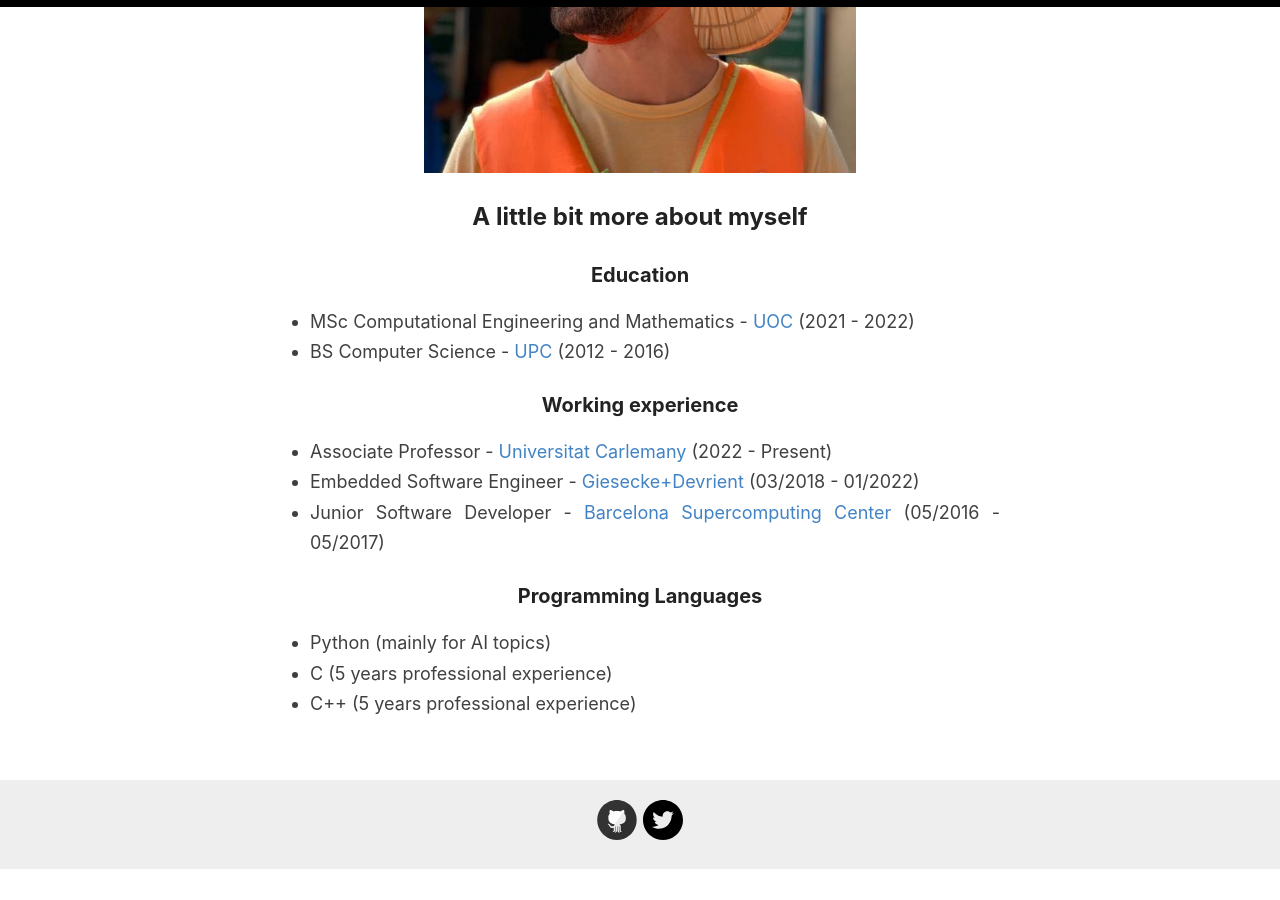
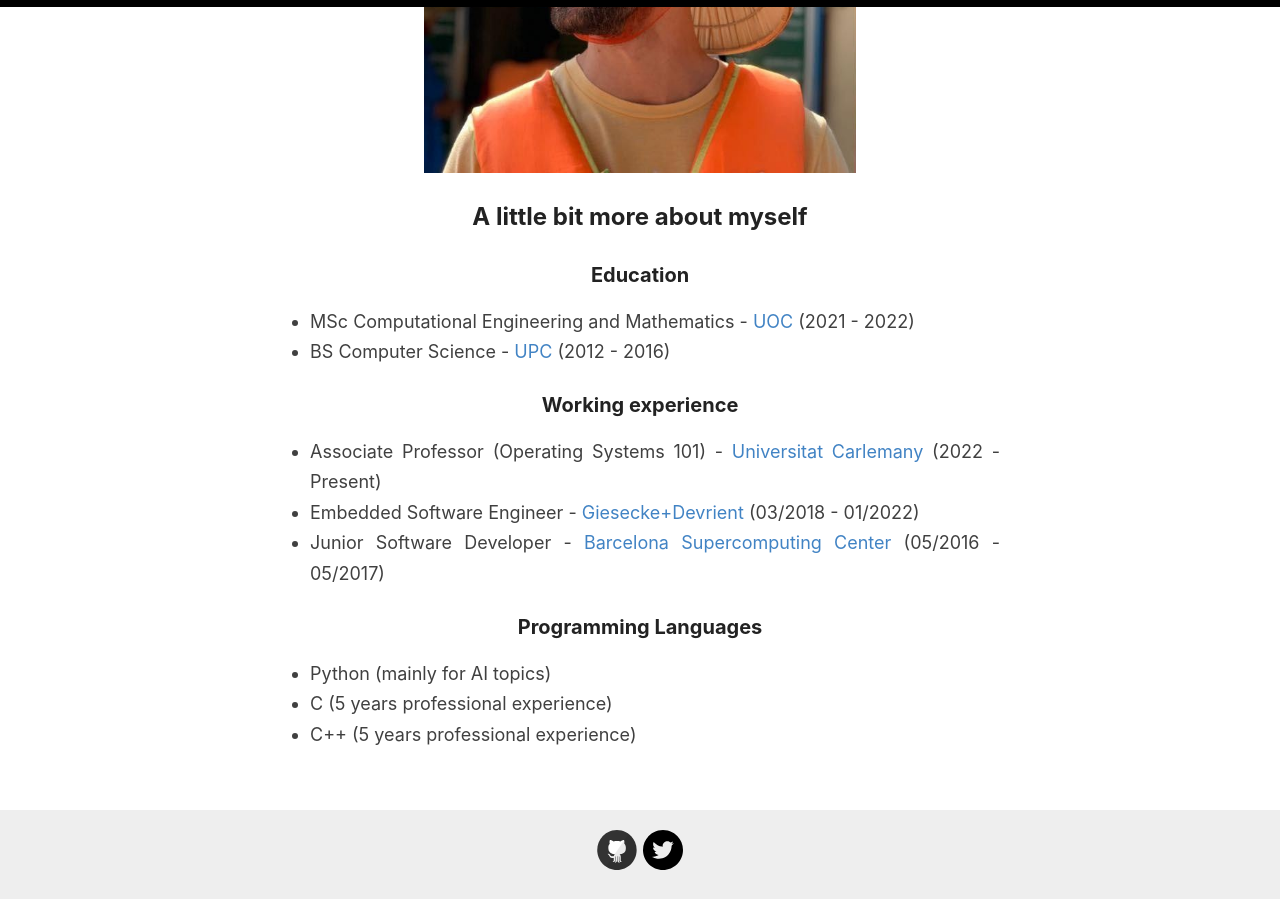
Before and after one commit to tknbr/tknbr.github.io, a Jekyll site: the page built from _pages/index.md, in a window 1280 px wide and 900 px high, scrolled down 688 px. Built offline with Jekyll 4.4.1, drawn with Linux system fonts in a browser that asks for light colours; before the commit the page ends 1557 px from its top, so only the background shows below that.

Commit message:
working experience

```diff
--- a/_pages/index.md
+++ b/_pages/index.md
@@ -19,7 +19,7 @@ Welcome to my blog about Artificial Intelligence! My name is Arnau and I am a co
 
 ### Working experience
 
-- Associate Professor - [Universitat Carlemany](https://www.universitatcarlemany.com/) (2022 - Present)
+- Associate Professor (Operating Systems 101) - [Universitat Carlemany](https://www.universitatcarlemany.com/) (2022 - Present)
 - Embedded Software Engineer - [Giesecke+Devrient](https://www.gi-de.com/en/) (03/2018 - 01/2022)
 - Junior Software Developer - [Barcelona Supercomputing Center](https://www.bsc.es/) (05/2016 - 05/2017)
 
```
